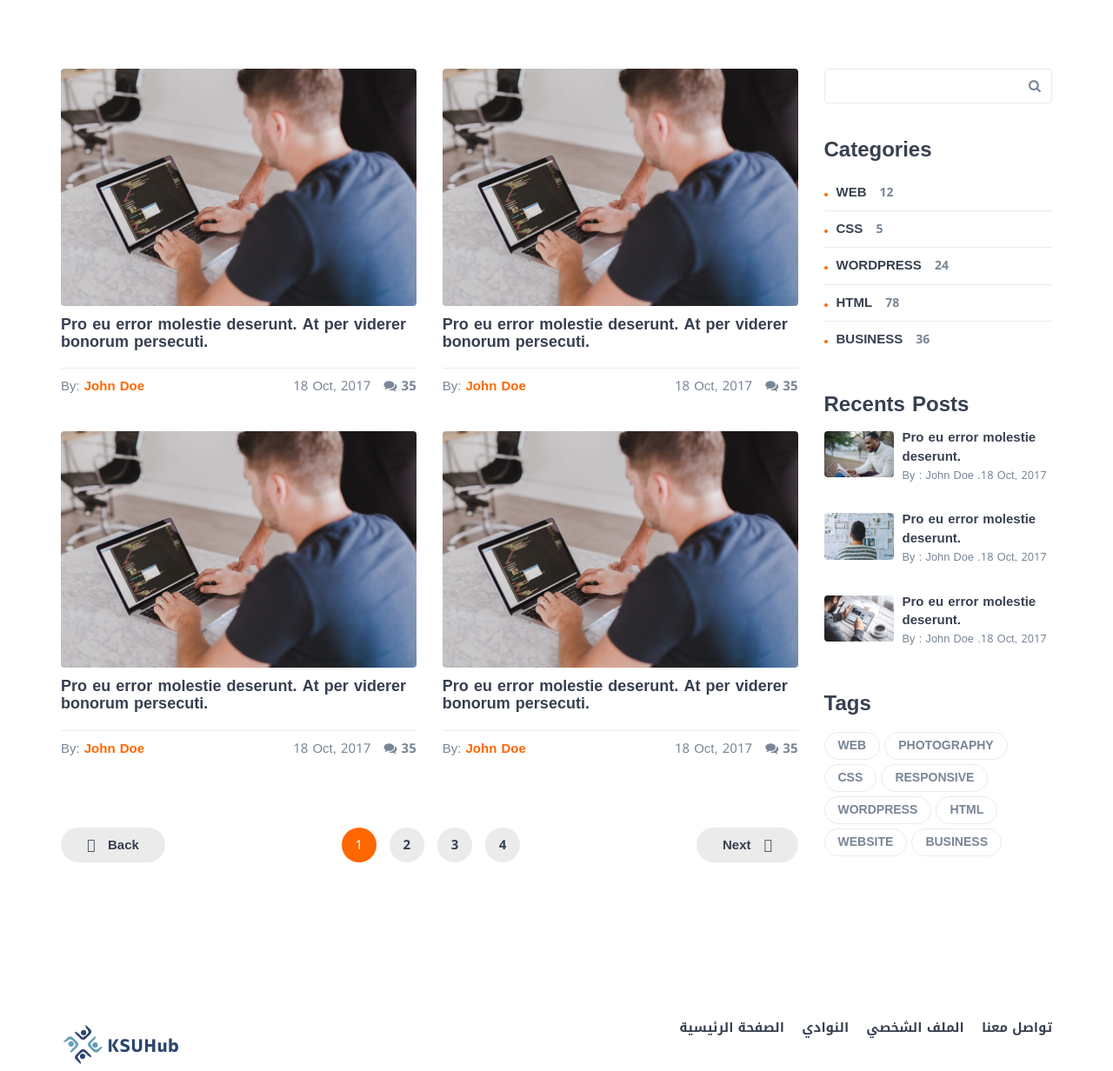
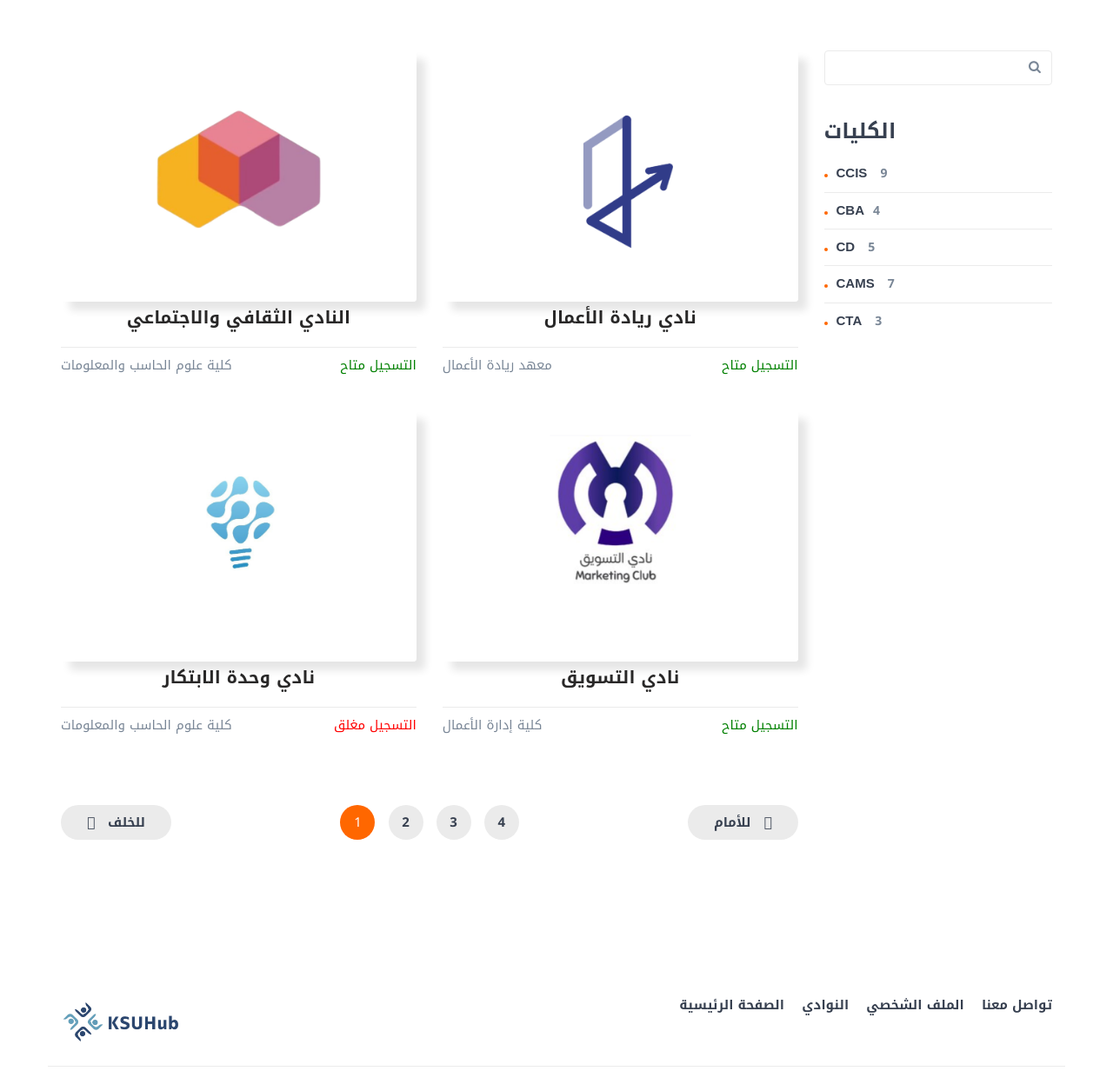
Before and after one commit to iRoseM/KSUHub, a PHP site: page /clubs.html in a window 1280 px wide. Shown: the part 251-1483 px from the top of the page at 87% size. Run offline with PHP 8.4, Linux system fonts and the light colour scheme.

Commit message:
صفحة النوادي مبدئيًا (الفنكشنز تحققت باقي تعديل على الcss)

```diff
--- a/clubs.html
+++ b/clubs.html
@@ -7,7 +7,6 @@
 		<title>HTML Education Template</title>
 
 		<!-- tab icon -->
-
 		<link rel="icon" href="img/KSUHub2.png" type="image/x-icon">
 
 		<!-- Bootstrap -->
@@ -23,12 +22,7 @@
 		<link rel="preconnect" href="https://fonts.googleapis.com">
 		<link rel="preconnect" href="https://fonts.gstatic.com" crossorigin>
 		<link href="https://fonts.googleapis.com/css2?family=Noto+Kufi+Arabic:wght@100..900&display=swap" rel="stylesheet">
-		<!-- HTML5 shim and Respond.js for IE8 support of HTML5 elements and media queries -->
-		<!-- WARNING: Respond.js doesn't work if you view the page via file:// -->
-		<!--[if lt IE 9]>
-		  <script src="https://oss.maxcdn.com/html5shiv/3.7.3/html5shiv.min.js"></script>
-		  <script src="https://oss.maxcdn.com/respond/1.4.2/respond.min.js"></script>
-		<![endif]-->
+
 
     </head>
 	<body>
@@ -65,17 +59,12 @@
 		<div class="hero-area section">
 
 			<!-- Backgound Image -->
-			<div class="bg-image bg-parallax overlay" style="background-image:url(./img/page-background.jpg)"></div>
+			<div class="bg-image bg-parallax overlay" style="background-image:url(./img/home-background.png)"></div>
 
 			<div class="container">
 				<div class="row">
 					<div class="col-md-10 col-md-offset-1 text-center">
-						<ul class="hero-area-tree">
-							<li><a href="home.html">Home</a></li>
-							<li>Blog</li>
-						</ul>
-						<h1 class="white-text">Blog Page</h1>
-
+						<h1 style="text-align: center;"class="white-text">صفحة النوادي</h1>
 					</div>
 				</div>
 			</div>
@@ -101,16 +90,19 @@
 							<div class="col-md-6">
 								<div class="single-blog">
 									<div class="blog-img">
-										<a href="blog-post.html">
-											<img src="./img/blog01.jpg" alt="">
+										<a href="club-profile.html">
+											<img src="img/الثقافي.png" alt="">
 										</a>
 									</div>
-									<h4><a href="blog-post.html">Pro eu error molestie deserunt. At per viderer bonorum persecuti.</a></h4>
+
+									<div class="club-name-container">
+										<a class="club-name" href="club-profile.html">النادي الثقافي والاجتماعي</a>
+									</div>
+
 									<div class="blog-meta">
-										<span class="blog-meta-author">By: <a href="#">John Doe</a></span>
+										<span class="club-college">كلية علوم الحاسب والمعلومات</span>
 										<div class="pull-right">
-											<span>18 Oct, 2017</span>
-											<span class="blog-meta-comments"><a href="#"><i class="fa fa-comments"></i> 35</a></span>
+											<span class="blog-meta-author"><p style="color: green; ">التسجيل متاح</p></span>
 										</div>
 									</div>
 								</div>
@@ -121,16 +113,19 @@
 							<div class="col-md-6">
 								<div class="single-blog">
 									<div class="blog-img">
-										<a href="blog-post.html">
-											<img src="./img/blog01.jpg" alt="">
+										<a href="club-profile.html">
+											<img src="img/ريادة الأعمال.png" alt="">
 										</a>
 									</div>
-									<h4><a href="blog-post.html">Pro eu error molestie deserunt. At per viderer bonorum persecuti.</a></h4>
+
+									<div class="club-name-container">
+										<a class="club-name" href="club-profile.html"> نادي ريادة الأعمال</a>
+									</div>
+
 									<div class="blog-meta">
-										<span class="blog-meta-author">By: <a href="#">John Doe</a></span>
+										<span class="club-college".> معهد ريادة الأعمال</span>
 										<div class="pull-right">
-											<span>18 Oct, 2017</span>
-											<span class="blog-meta-comments"><a href="#"><i class="fa fa-comments"></i> 35</a></span>
+											<span class="blog-meta-author"><p style="color: green; ">التسجيل متاح</p></span>
 										</div>
 									</div>
 								</div>
@@ -141,16 +136,19 @@
 							<div class="col-md-6">
 								<div class="single-blog">
 									<div class="blog-img">
-										<a href="blog-post.html">
-											<img src="./img/blog01.jpg" alt="">
+										<a href="club-profile.html">
+											<img src="img/وحدة الابتكار.png" alt="">
 										</a>
 									</div>
-									<h4><a href="blog-post.html">Pro eu error molestie deserunt. At per viderer bonorum persecuti.</a></h4>
+
+									<div class="club-name-container">
+										<a class="club-name" href="club-profile.html">نادي وحدة الابتكار</a>
+									</div>
+
 									<div class="blog-meta">
-										<span class="blog-meta-author">By: <a href="#">John Doe</a></span>
+										<span class="club-college">كلية علوم الحاسب والمعلومات</span>
 										<div class="pull-right">
-											<span>18 Oct, 2017</span>
-											<span class="blog-meta-comments"><a href="#"><i class="fa fa-comments"></i> 35</a></span>
+											<span class="blog-meta-author"><p style="color: red; ">التسجيل مغلق</p></span>
 										</div>
 									</div>
 								</div>
@@ -161,16 +159,19 @@
 							<div class="col-md-6">
 								<div class="single-blog">
 									<div class="blog-img">
-										<a href="blog-post.html">
-											<img src="./img/blog01.jpg" alt="">
+										<a href="club-profile.html">
+											<img src="img/التسويق.png" alt="">
 										</a>
 									</div>
-									<h4><a href="blog-post.html">Pro eu error molestie deserunt. At per viderer bonorum persecuti.</a></h4>
+
+									<div class="club-name-container">
+										<a class="club-name" href="club-profile.html">نادي التسويق</a>
+									</div>
+
 									<div class="blog-meta">
-										<span class="blog-meta-author">By: <a href="#">John Doe</a></span>
+										<span class="club-college">كلية إدارة الأعمال</span>
 										<div class="pull-right">
-											<span>18 Oct, 2017</span>
-											<span class="blog-meta-comments"><a href="#"><i class="fa fa-comments"></i> 35</a></span>
+											<span class="blog-meta-author"><p style="color: green; ">التسجيل متاح</p></span>
 										</div>
 									</div>
 								</div>
@@ -186,14 +187,14 @@
 							<!-- pagination -->
 							<div class="col-md-12">
 								<div class="post-pagination">
-									<a href="#" class="pagination-back pull-left">Back</a>
+									<a href="#" class="pagination-back pull-left">للخلف</a>
 									<ul class="pages">
 										<li class="active">1</li>
 										<li><a href="#">2</a></li>
 										<li><a href="#">3</a></li>
 										<li><a href="#">4</a></li>
 									</ul>
-									<a href="#" class="pagination-next pull-right">Next</a>
+									<a href="#" class="pagination-next pull-right">للأمام</a>
 								</div>
 							</div>
 							<!-- pagination -->
@@ -216,65 +217,14 @@
 
 						<!-- category widget -->
 						<div class="widget category-widget">
-							<h3>Categories</h3>
-							<a class="category" href="#">Web <span>12</span></a>
-							<a class="category" href="#">Css <span>5</span></a>
-							<a class="category" href="#">Wordpress <span>24</span></a>
-							<a class="category" href="#">Html <span>78</span></a>
-							<a class="category" href="#">Business <span>36</span></a>
+							<h3>الكليات</h3>
+							<a class="category" href="#">CCIS <span>9</span></a> <!-- computer science -->
+							<a class="category" href="#">CBA<span>4</span></a> <!--Business-->
+							<a class="category" href="#">CD <span>5</span></a> <!-- midcine-->
+							<a class="category" href="#">CAMS <span>7</span></a> <!-- applied medical sciences-->
+							<a class="category" href="#">CTA <span>3</span></a> <!-- tournism and arcmaeology السياحة-->
 						</div>
 						<!-- /category widget -->
-
-						<!-- posts widget -->
-						<div class="widget posts-widget">
-							<h3>Recents Posts</h3>
-
-							<!-- single posts -->
-							<div class="single-post">
-								<a class="single-post-img" href="blog-post.html">
-									<img src="./img/post01.jpg" alt="">
-								</a>
-								<a href="blog-post.html">Pro eu error molestie deserunt.</a>
-								<p><small>By : John Doe .18 Oct, 2017</small></p>
-							</div>
-							<!-- /single posts -->
-
-							<!-- single posts -->
-							<div class="single-post">
-								<a class="single-post-img" href="blog-post.html">
-									<img src="./img/post02.jpg" alt="">
-								</a>
-								<a href="blog-post.html">Pro eu error molestie deserunt.</a>
-								<p><small>By : John Doe .18 Oct, 2017</small></p>
-							</div>
-							<!-- /single posts -->
-
-							<!-- single posts -->
-							<div class="single-post">
-								<a class="single-post-img" href="blog-post.html">
-									<img src="./img/post03.jpg" alt="">
-								</a>
-								<a href="blog-post.html">Pro eu error molestie deserunt.</a>
-								<p><small>By : John Doe .18 Oct, 2017</small></p>
-							</div>
-							<!-- /single posts -->
-
-						</div>
-						<!-- /posts widget -->
-
-						<!-- tags widget -->
-						<div class="widget tags-widget">
-							<h3>Tags</h3>
-							<a class="tag" href="#">Web</a>
-							<a class="tag" href="#">Photography</a>
-							<a class="tag" href="#">Css</a>
-							<a class="tag" href="#">Responsive</a>
-							<a class="tag" href="#">Wordpress</a>
-							<a class="tag" href="#">Html</a>
-							<a class="tag" href="#">Website</a>
-							<a class="tag" href="#">Business</a>
-						</div>
-						<!-- /tags widget -->
 
 					</div>
 					<!-- /aside blog -->
--- a/css/style.css
+++ b/css/style.css
@@ -800,6 +800,7 @@ input[type="text"]:focus, input[type="email"]:focus, input[type="password"]:focu
 /* -- Single Blog -- */
 .single-blog {
 	margin-bottom:40px;
+	text-align: center;
 }
 
 .single-blog .blog-img > a {
@@ -807,6 +808,8 @@ input[type="text"]:focus, input[type="email"]:focus, input[type="password"]:focu
 	display:block;
 	border-radius:4px;
 	overflow:hidden;
+	box-shadow: 10px 10px 10px rgba(0,0,0,0.1);
+	margin-bottom: 4px;
 }
 
 .single-blog .blog-img img {
@@ -834,6 +837,7 @@ input[type="text"]:focus, input[type="email"]:focus, input[type="password"]:focu
 	margin-top: 20px;
 	padding-top: 10px;
 	border-top: 1px solid #EBEBEB;
+	text-align: left;
 }
 
 .single-blog .blog-meta .blog-meta-author > a {
@@ -848,6 +852,19 @@ input[type="text"]:focus, input[type="email"]:focus, input[type="password"]:focu
 	color: #798696;
 }
 
+/* .club-name-container{
+	margin-top: 200px;
+	padding-top: 200px;
+} */
+
+.club-name {
+	color: #292828;
+	font-size: 20px;
+	font-weight: 600;
+	margin-top: 5px;
+	margin-bottom: 5px;
+	text-align: center;
+}
 /* -- Pagination -- */
 .post-pagination {
 	margin-top:40px;
```
